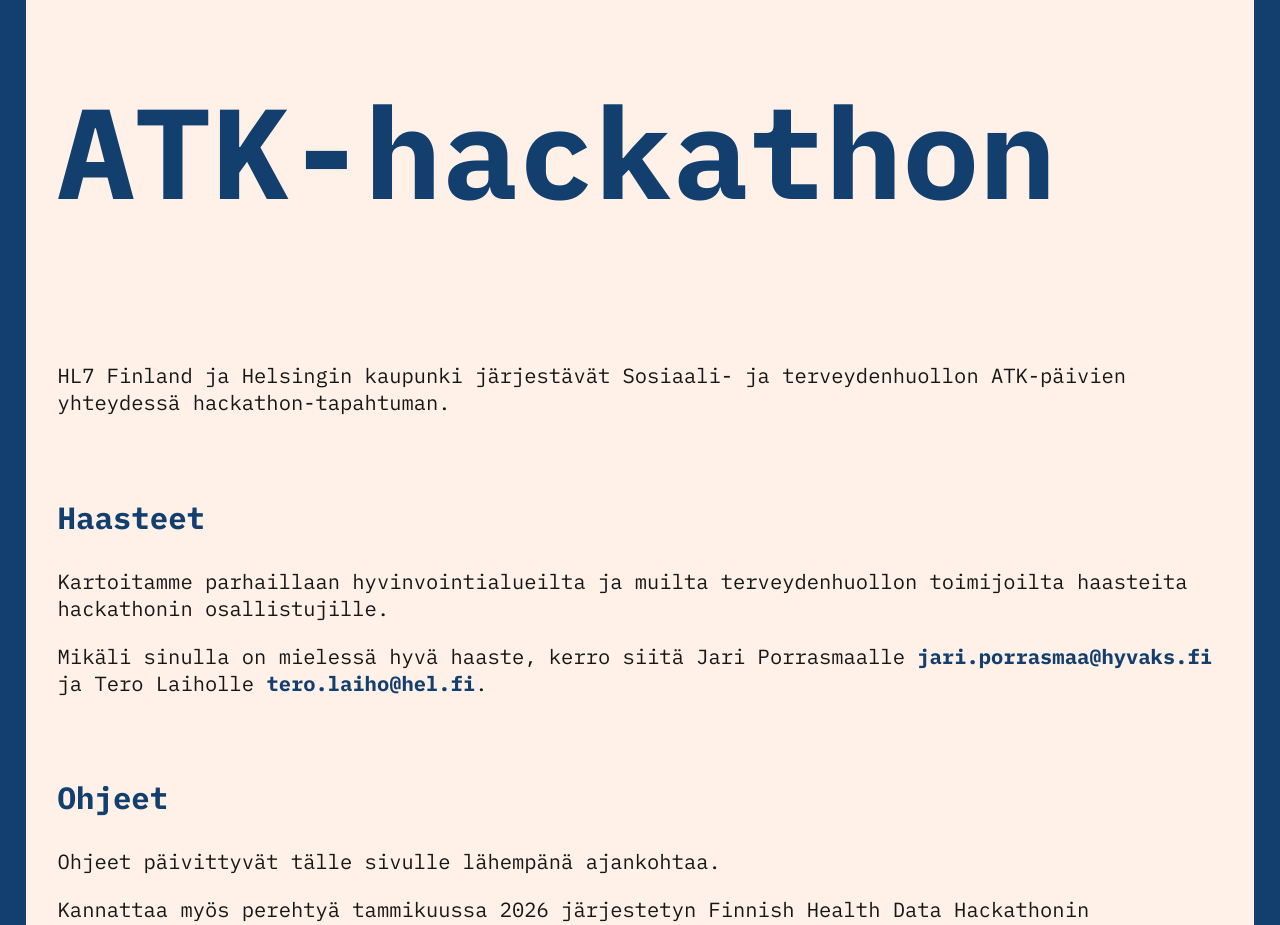
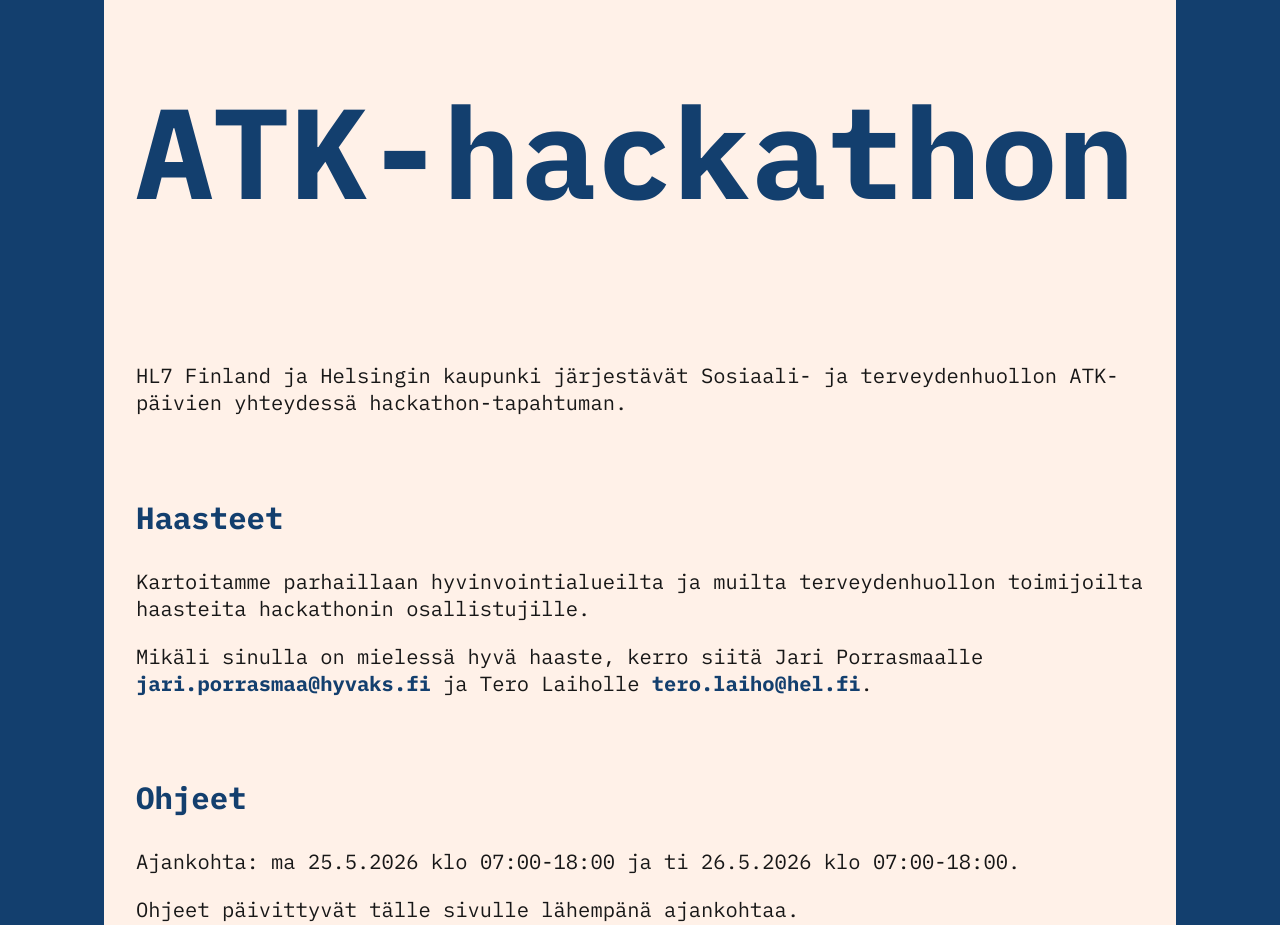
Before and after one commit to fhir-fi/hackathon, a Next.js app: page / in a window 1280 px wide. Shown: the part 278-1203 px from the top of the page. Built offline with nearby package versions, Linux system fonts and the light colour scheme.

Commit message:
Add links to main page

```diff
--- a/app/footer.js
+++ b/app/footer.js
@@ -4,7 +4,8 @@
   return (
     <section id="footer">
       &copy; 2026+ <a href="https://hl7.fi/"><picture className="inline"><img
-      src={`${process.env.NEXT_PUBLIC_BASE_PATH}/hl7-finland.svg`} /></picture></a>
+      src={`${process.env.NEXT_PUBLIC_BASE_PATH}/hl7-finland.svg`} alt="HL7 Finland"
+      /></picture></a>
       <nav>
         <li><Link href="/tietosuoja">Tietosuoja</Link></li>
         <li><a href="https://github.com/fhir-fi/hackathon">Lähdekoodi</a></li>
--- a/app/globals.css
+++ b/app/globals.css
@@ -53,7 +53,7 @@
 
 main {
   min-height: 100vh;
-  max-width: 60em;
+  max-width: 67rem;
   margin: 1em auto;
   border-radius: 2vh;
   padding: 0 2rem 18rem;
@@ -63,12 +63,12 @@
   overflow: hidden;
 }
 
-main > picture > img {
+main > a > picture > img {
   display: inline-block;
   height: 20rem;
 }
 
-main > picture:first-of-type > img {
+main > a:first-of-type > picture > img {
   margin: -4rem -5rem 4rem;
 }
 
@@ -78,13 +78,13 @@
   margin-right: 0.5em;
 }
 
-main > picture:last-of-type > img {
+main > a:last-of-type > picture > img {
   position: absolute;
   bottom: -4rem;
   right: -3rem;
 }
 
-main > h1 {
+main > a > h1 {
   font-size: xx-large;
   font-weight: bolder;
   font-weight: 900;
@@ -134,7 +134,7 @@
 }
 
 @media (min-width: 80rem) {
-  main > h1 {
+  main > a > h1 {
     font-size: 8rem;
   }
 }
--- a/app/page.js
+++ b/app/page.js
@@ -1,12 +1,18 @@
+import Link from "next/link";
+
 import Footer from "./footer";
 
 export default function Home() {
   return (
     <main>
-      <picture>
-        <img src={`${process.env.NEXT_PUBLIC_BASE_PATH}/atk-hackathon-logo.svg`} />
-      </picture>
-      <h1>ATK-hackathon</h1>
+      <Link href="/">
+        <picture>
+          <img src={`${process.env.NEXT_PUBLIC_BASE_PATH}/atk-hackathon-logo.svg`} alt="" />
+        </picture>
+      </Link>
+      <Link href="/">
+        <h1>ATK-hackathon</h1>
+      </Link>
       <p className="ingress">
         HL7 Finland ja Helsingin kaupunki järjestävät Sosiaali- ja terveydenhuollon ATK-päivien
         yhteydessä hackathon-tapahtuman.
@@ -44,6 +50,13 @@
       <section id="info">
         <a href="#info"><h2>Ohjeet</h2></a>
         <p>
+          Ajankohta: <time dateTime="2026-05-25">ma 25.5.2026</time> klo <time
+          dateTime="2026-05-25T07:00:00+03:00">07:00</time>-<time
+          dateTime="2026-05-25T18::00:00+03:00">18:00</time> ja <time dateTime="2026-05-25">ti
+          26.5.2026</time> klo <time dateTime="2026-05-25T07:00:00+03:00">07:00</time>-<time
+          dateTime="2026-05-25T18::00:00+03:00">18:00</time>.
+        </p>
+        <p>
           Ohjeet päivittyvät tälle sivulle lähempänä ajankohtaa.
         </p>
         <p>
@@ -53,9 +66,11 @@
         </p>
       </section>
       <Footer />
-      <picture>
-        <img src={`${process.env.NEXT_PUBLIC_BASE_PATH}/atk-hackathon-logo.svg`} />
-      </picture>
+      <Link href="/">
+        <picture>
+          <img src={`${process.env.NEXT_PUBLIC_BASE_PATH}/atk-hackathon-logo.svg`} alt="" />
+        </picture>
+      </Link>
     </main>
   );
 }
```
Also changed, not shown: app/tietosuoja/page.js (+15 -7 lines).
